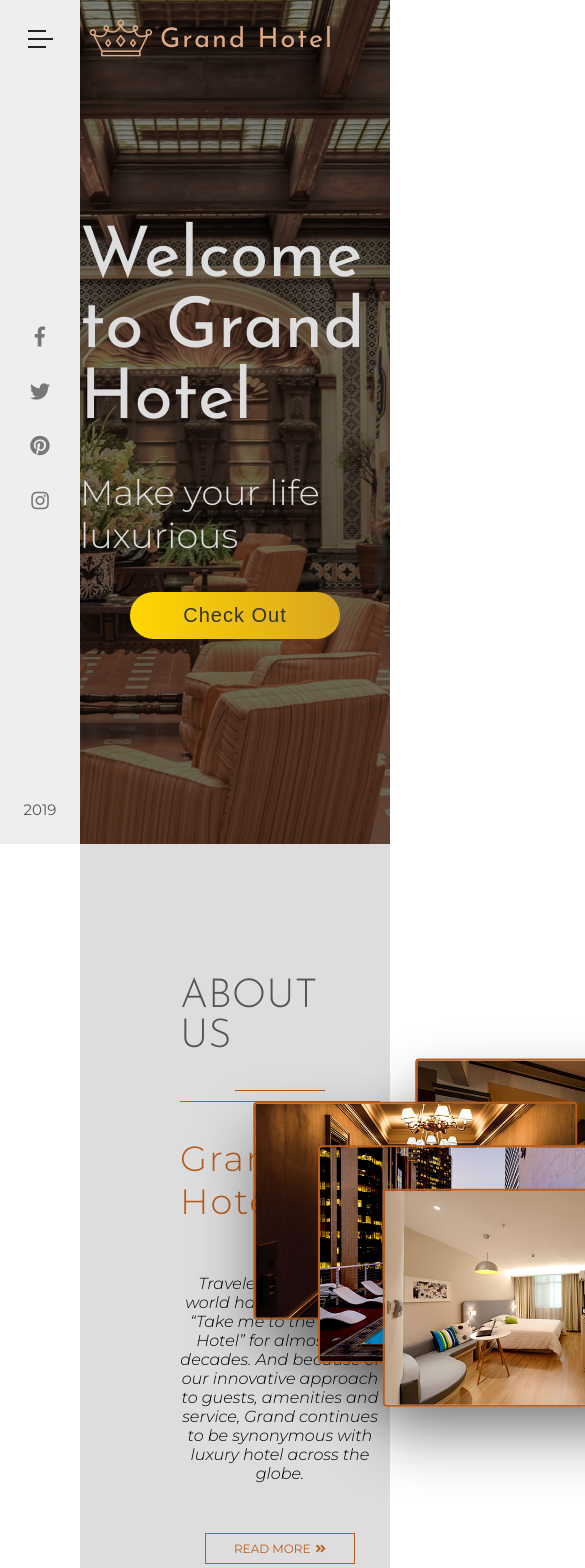
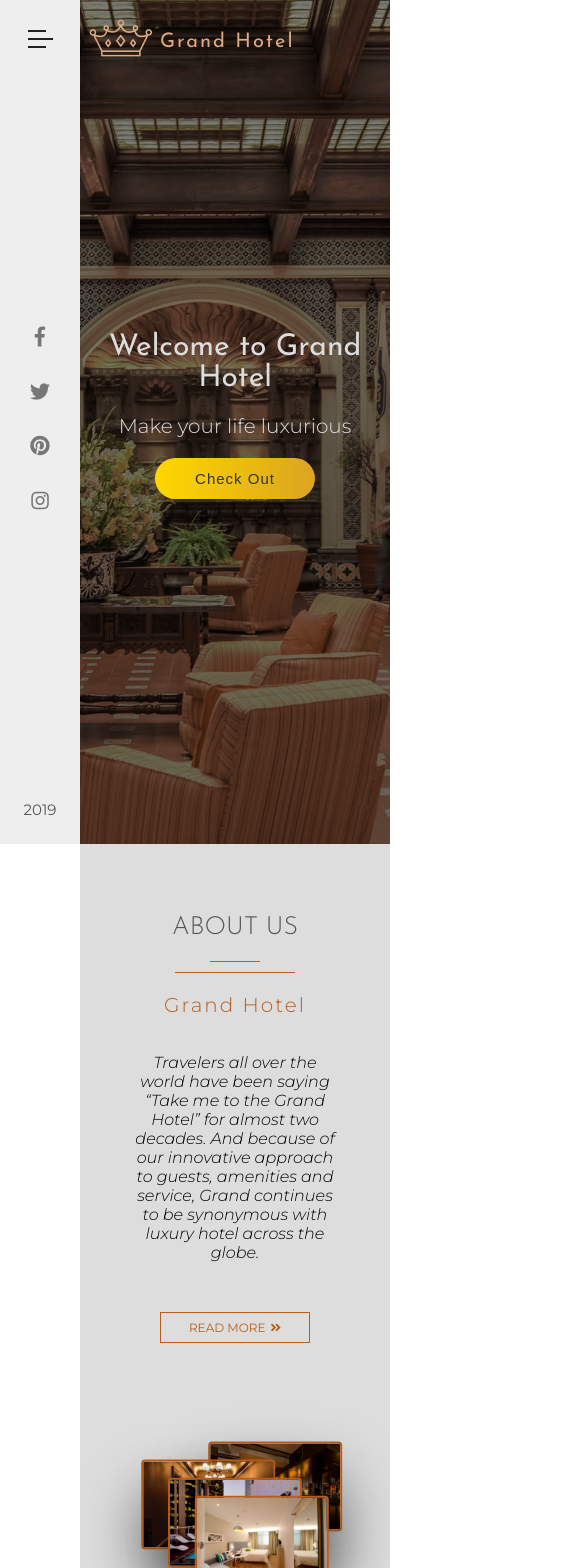
Before and after one commit to sunnyday90210/React-Grand-Hotel, a React (Create React App) app: page / in a window 390 px wide. Shown: the top 1568 px of the page, 585 px wide, since content can reach past the window. Built offline with nearby package versions, Linux system fonts and the light colour scheme.

Commit message:
:lipstick: finished site just need to add scroll spy

```diff
--- a/src/components/AboutUs/AboutUs.css
+++ b/src/components/AboutUs/AboutUs.css
@@ -102,3 +102,41 @@
 .image-4 {
   transform: translate(-30%, -30%);
 }
+
+@media (max-width: 1200px) {
+  .about-us {
+    flex-direction: column;
+    padding-bottom: 20rem;
+  }
+
+  .about-us-content {
+    margin-bottom: 13rem;
+  }
+
+  .image {
+    width: 25rem;
+  }
+}
+@media (max-width: 500px) {
+  .about-us {
+    padding-bottom: 15rem;
+  }
+
+  .about-us-heading {
+    font-size: 2.5rem;
+    text-align: center;
+  }
+
+  .sub-heading {
+    font-size: 2rem;
+    text-align: center;
+  }
+
+  .about-us-content {
+    padding: 5rem;
+  }
+
+  .image {
+    width: 13rem;
+  }
+}
--- a/src/components/Customers/Customers.css
+++ b/src/components/Customers/Customers.css
@@ -52,3 +52,32 @@
   font-size: 1.3rem;
   font-style: italic;
 }
+
+@media (max-width: 1400px) {
+  .customers-card-wrapper {
+    flex-direction: column;
+    align-items: center;
+  }
+
+  .customer-card:first-child {
+    margin-bottom: 3rem;
+  }
+}
+
+@media (max-width: 750px) {
+  .customer-card {
+    flex-direction: column;
+    width: 20rem;
+  }
+
+  .customer-image {
+    margin-left: 0;
+  }
+}
+
+@media (max-width: 500px) {
+  .customers-paragraph {
+    font-size: 1.4rem;
+    width: 80%;
+  }
+}
--- a/src/components/Footer/Footer.css
+++ b/src/components/Footer/Footer.css
@@ -111,3 +111,45 @@
 .text-right span {
   color: gold;
 }
+
+@media (max-width: 1400px) {
+  .main-part {
+    flex-direction: column;
+  }
+
+  .footer-list {
+    display: flex;
+  }
+
+  .footer-list-item {
+    margin-right: 3rem;
+  }
+}
+
+@media (max-width: 750px) {
+  .footer-list {
+    display: block;
+  }
+
+  .creator-part {
+    flex-direction: column;
+    text-align: center;
+  }
+
+  .copyright-text {
+    order: 1;
+  }
+}
+
+@media (max-width: 500px) {
+  .main-part {
+    padding: 2rem;
+  }
+  .footer-input {
+    width: 12rem;
+  }
+
+  .image-wrapper {
+    width: 9rem;
+  }
+}
--- a/src/components/Header/Header.css
+++ b/src/components/Header/Header.css
@@ -72,3 +72,42 @@
     opacity: 1;
   }
 }
+
+@media (max-width: 900px) {
+  .banner {
+    text-align: center;
+  }
+
+  .banner-heading {
+    font-size: 4.7rem;
+  }
+
+  .banner-paragraph {
+    font-size: 2.6rem;
+  }
+
+  .banner-button {
+    width: 16rem;
+    font-size: 1.5rem;
+  }
+}
+
+@media (max-width: 500px) {
+  .banner {
+    height: 100%;
+    margin-top: -10rem;
+  }
+
+  .hotel-heading {
+    font-size: 2rem;
+    margin: auto 0;
+  }
+
+  .banner-heading {
+    font-size: 3rem;
+  }
+
+  .banner-paragraph {
+    font-size: 2rem;
+  }
+}
--- a/src/components/Navbar/Navbar.css
+++ b/src/components/Navbar/Navbar.css
@@ -14,6 +14,7 @@
   flex-direction: column;
   justify-content: space-between;
   align-items: center;
+  z-index: 5;
   transition: left 0.8s cubic-bezier(1, 0, 0, 1);
 }
 
@@ -127,3 +128,13 @@
 .navigation.open {
   left: 8rem;
 }
+
+@media (max-width: 500px) {
+  .navigation {
+    width: 28rem;
+  }
+
+  .navigation-search-input {
+    width: 20rem;
+  }
+}
--- a/src/components/Rooms/Rooms.css
+++ b/src/components/Rooms/Rooms.css
@@ -82,6 +82,14 @@
   outline: none;
 }
 
+.btn-arrow {
+  transition: margin-left 0.4s;
+}
+
+.room-card-btn:hover .btn-arrow {
+  margin-left: 1.5rem;
+}
+
 .rooms-btn-wrapper {
   text-align: center;
 }
@@ -97,10 +105,40 @@
   outline: none;
   cursor: pointer;
   box-shadow: 0 1.5rem 6rem rgba(0, 0, 0, 0.2);
-  transition: all 0.2s;
+  transition: all 0.7s;
 }
 
 .rooms-btn:hover {
   color: #ddd;
   background-color: #b85d1c;
 }
+
+@media (max-width: 500px) {
+  .common-heading {
+    font-size: 2rem;
+  }
+
+  .small-underline {
+    width: 5rem;
+  }
+
+  .big-underline {
+    width: 12rem;
+  }
+
+  .room-card-heading {
+    font-size: 1.5rem;
+  }
+
+  .room-price {
+    font-size: 2.5rem;
+    margin-bottom: 1.5rem;
+    text-align: left;
+  }
+
+  .room-card-btn {
+    width: 12rem;
+    padding: 1rem 0.5rem;
+    font-size: 1rem;
+  }
+}
```
